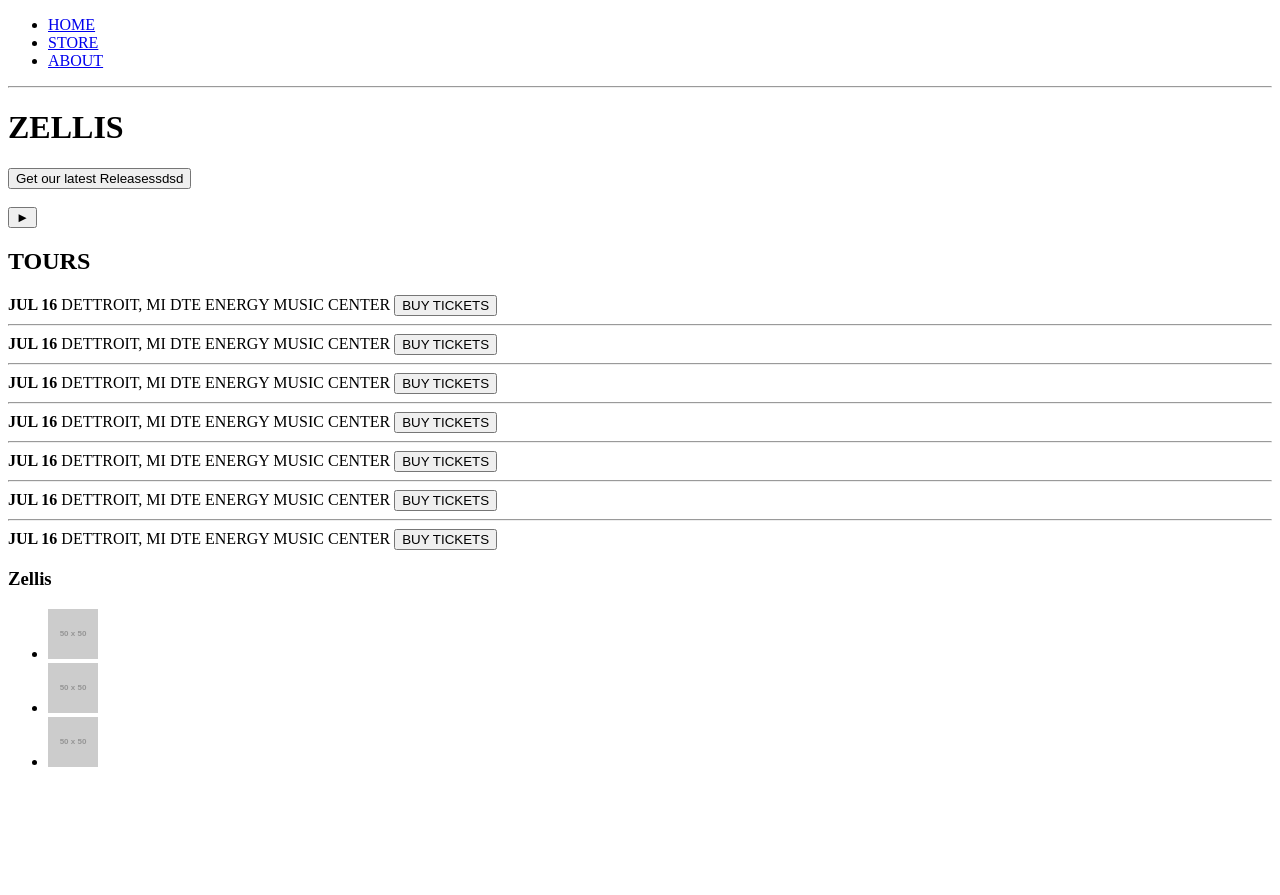
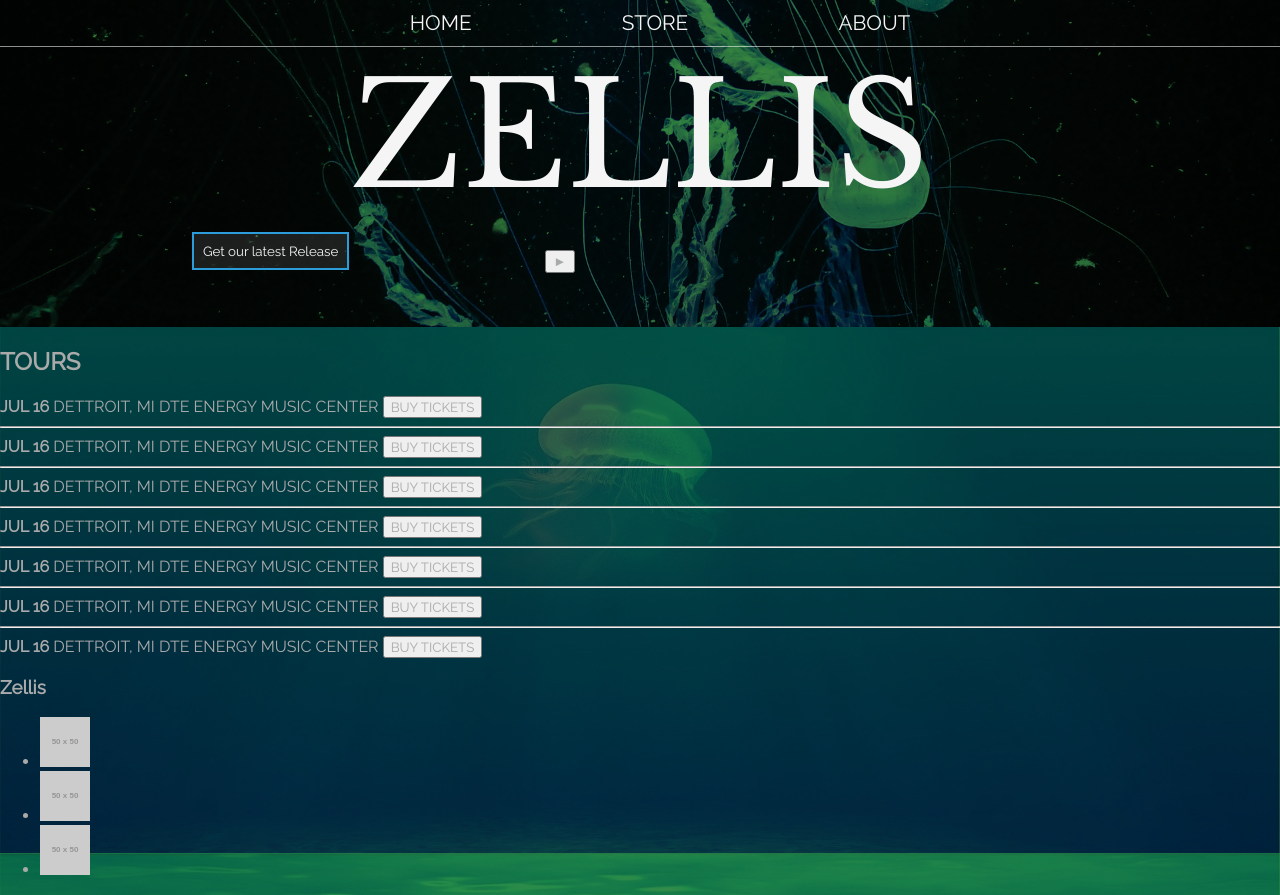
Before and after one commit to Dillonzellis/BandStore, a plain HTML site: page index.html in a window 1280 px wide. Before the commit the page ends 800 px from the top, so only its background shows below. Drawn offline with nearby package versions, Linux system fonts and the light colour scheme; placeholder pictures from the web are drawn by us; files whose address does not match are found by name.

Commit message:
styling index

```diff
--- a/index.html
+++ b/index.html
@@ -4,22 +4,20 @@
     <meta charset="UTF-8">
     <meta name="viewport" content="width=device-width, initial-scale=1.0">
     <meta name="description" content="this is the description">
+    <link rel="stylesheet" href="styles.css">
     <title>Zellis</title>
 </head>
 <body>
-    <header>
-        <nav>
+    <header class="main-header">
+        <nav class="nav main-nav">
             <ul>
                 <li><a href="index.html">HOME</a></li>
                 <li><a href="store.html">STORE</a></li>
                 <li><a href="about.html">ABOUT</a></li>
             </ul>
         </nav>
-        <hr>
-        <h1>ZELLIS</h1>
-        <button>Get our latest Releasessdsd</button>
-        <br>
-        <br>
+        <h1 class="band-name band-name-large">ZELLIS</h1>
+        <button class="btn btn-header">Get our latest Release</button>
         <!--place hero image-->
         <button type="button">&#9658;</button>
     </header>
--- a/styles.css
+++ b/styles.css
@@ -121,3 +121,18 @@ html, body{
     flex-grow: 1;
     text-align: end;
 }
+
+.btn{
+    text-align: center;
+    vertical-align: middle;
+    padding: 0.67em;
+    cursor: pointer;
+}
+
+.btn-header{
+    margin: .5em 15% 2em 15%;
+    color: whitesmoke;
+    border: 2px solid #2d9cdb;
+    background-color: rgba(255, 255, 255, .1);
+    border-radius: 0;
+}
```
